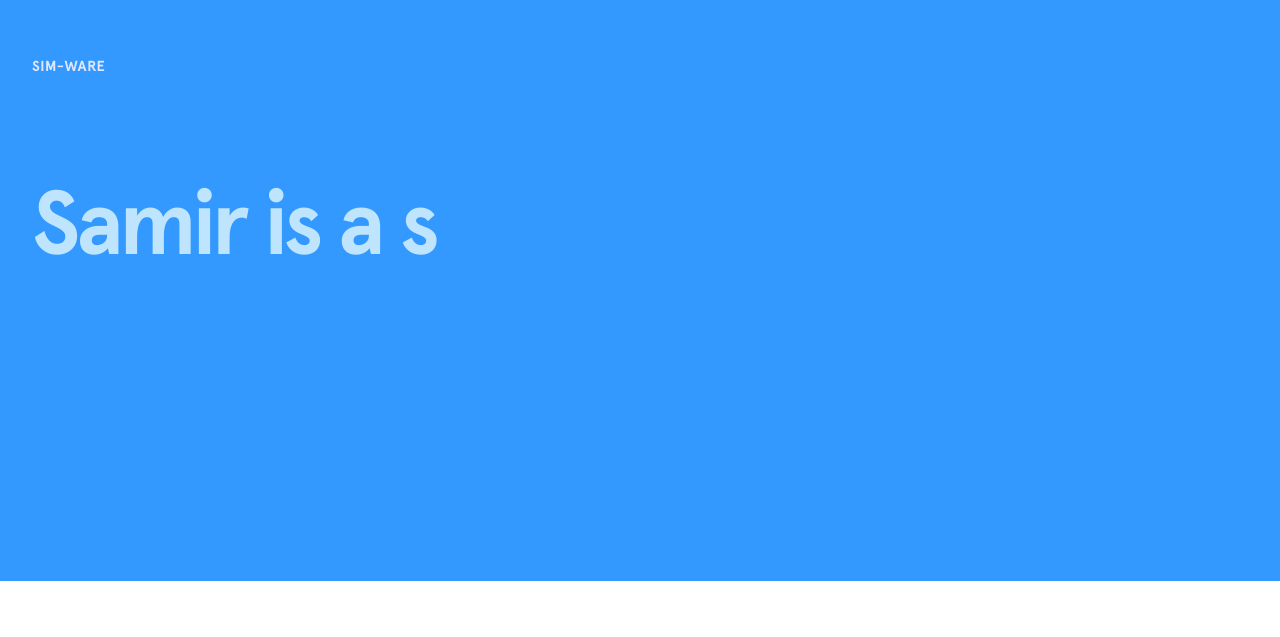
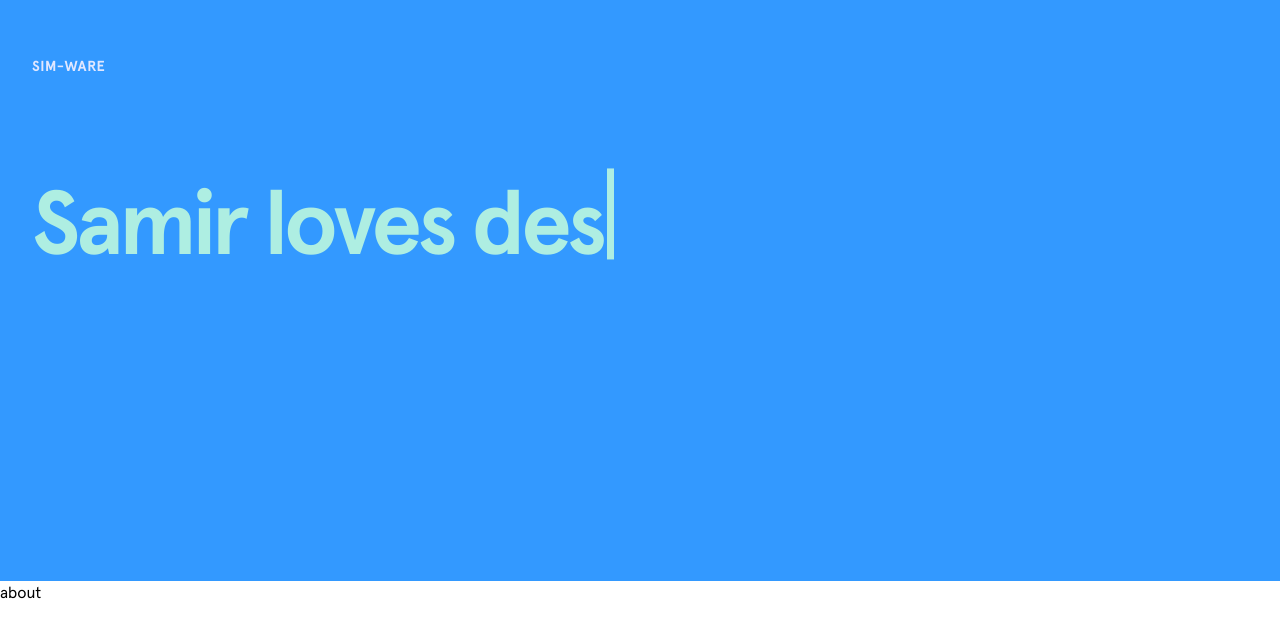
Before and after one commit to sim-ware/simisite, a Preact app: page / in a window 1280 px wide. Shown: the part 139-776 px from the top of the page. Built offline with nearby package versions, Linux system fonts and the light colour scheme.

Commit message:
Adds in bio scaffold, removes boilerplate

```diff
--- a/src/app.tsx
+++ b/src/app.tsx
@@ -1,11 +1,11 @@
 import Landing from './components/landing/Landing';
-// import Bio from './components/bio/Bio';
+import Bio from './components/bio/Bio';
 
 export function App() {
   return (
     <>
       <Landing />
-      {/* <Bio /> */}
+      <Bio />
     </>
   );
 }
--- a/src/components/bio/Bio.tsx
+++ b/src/components/bio/Bio.tsx
@@ -2,9 +2,7 @@
   return (
     <section>
         <div>
-          <a href="#bio" class="text-sm uppercase tracking-wide text-[--fg]">
-            about
-          </a>
+          <a>about</a>
         </div>
       </section>
   );
```
